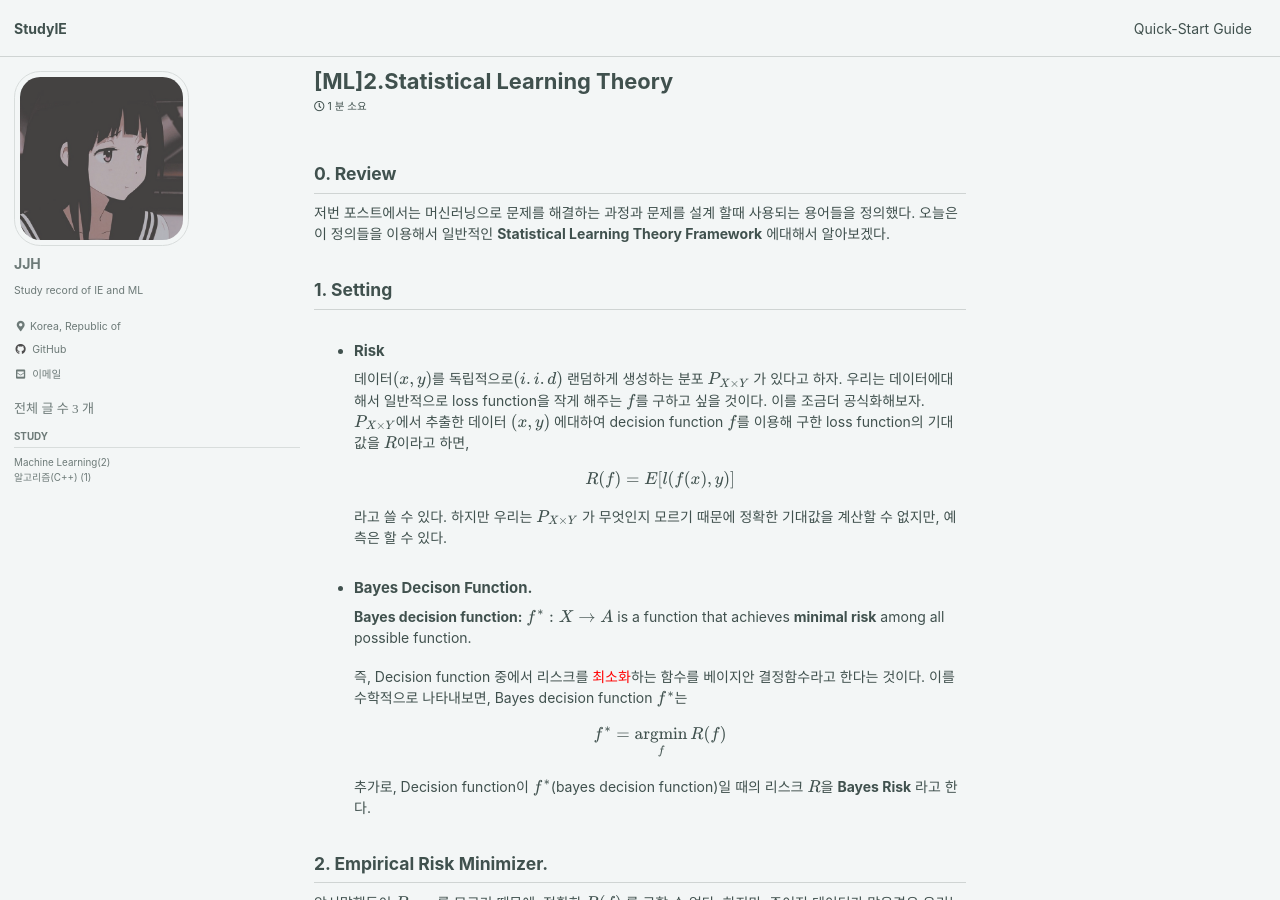
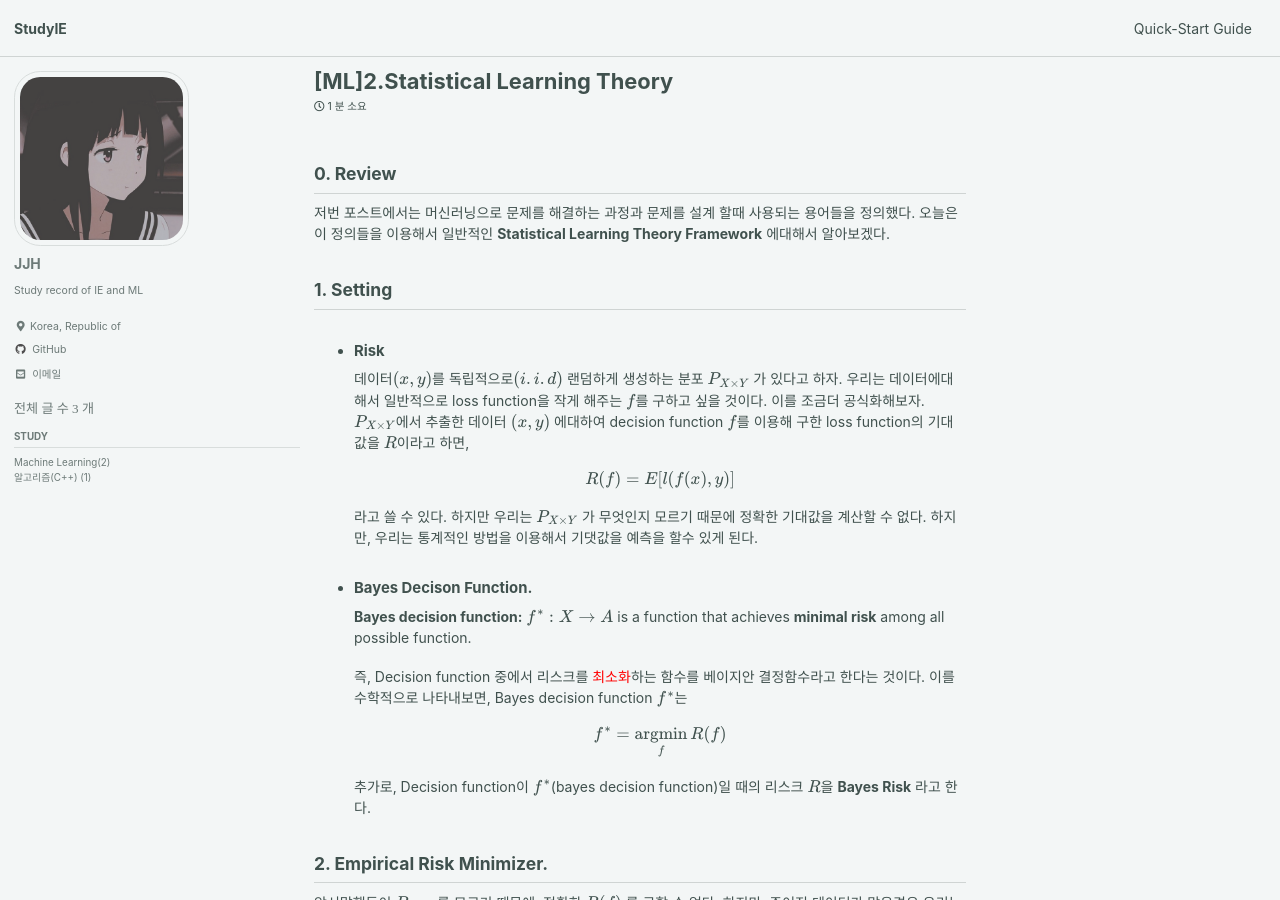
Before and after one commit to Corpse-is-Talking/Corpse-is-Talking.github.io, a Jekyll site: the page built from _posts/Machine Learning/2021-08-13-Statistical Learning Theory.md, in a window 1280 px wide and 900 px high. Built offline with Jekyll 4.4.1, drawn with Linux system fonts in a browser that asks for light colours; cached includes are drawn as plain includes; formulas are drawn with MathJax 3.

Commit message:
20210817 fixed

```diff
--- a/_posts/Machine Learning/2021-08-13-Statistical Learning Theory.md
+++ b/_posts/Machine Learning/2021-08-13-Statistical Learning Theory.md
@@ -25,7 +25,7 @@ comments: true
   $$R(f) = E [l(f(x),y)]$$
 
 
-  라고 쓸 수 있다. 하지만 우리는 $ P_{ X\times Y } $ 가 무엇인지 모르기 때문에 정확한 기대값을 계산할 수 없지만, 예측은 할 수 있다.
+  라고 쓸 수 있다. 하지만 우리는 $ P_{ X\times Y } $ 가 무엇인지 모르기 때문에 정확한 기대값을 계산할 수 없다. 하지만, 우리는 통계적인 방법을 이용해서 기댓값을 예측을 할수 있게 된다.
 
 - #### Bayes Decison Function.
   __Bayes decision function:__  $$f^*:X \rightarrow A $$ is a function that achieves __minimal risk__ among all possible function.
```
Also changed, not shown: _posts/Algorithm/2021-08-13-MaxWater.md (+1 -1 lines).
